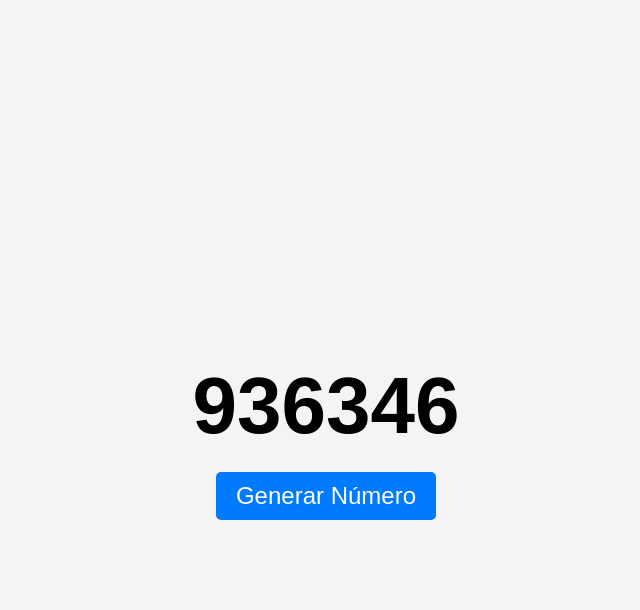
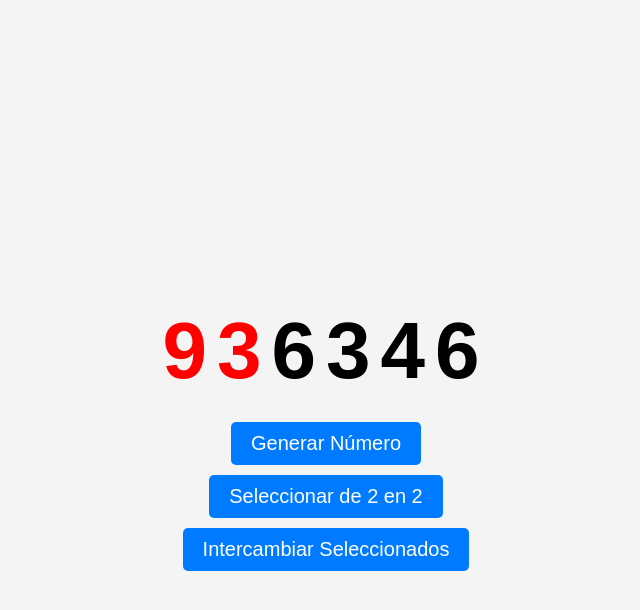
Before and after one commit to RaulClavo/bubblesort.github.io, a plain HTML site: page index.html in a window 1280 px wide. Both pictures are taken after a click on the button "Generar Número". Shown: the whole page, without its empty margins (314-954 px from the left). Drawn offline with Linux system fonts and the light colour scheme.

Commit message:
Update index.html

```diff
--- a/index.html
+++ b/index.html
@@ -19,29 +19,67 @@
             font-size: 80px;
             font-weight: bold;
             margin-bottom: 20px;
+            letter-spacing: 10px;
+        }
+        .highlight {
+            color: red;
         }
         button {
-            font-size: 24px;
+            font-size: 20px;
             padding: 10px 20px;
             border: none;
             background-color: #007bff;
             color: white;
             cursor: pointer;
             border-radius: 5px;
+            margin: 5px;
         }
         button:hover {
             background-color: #0056b3;
         }
     </style>
     <script>
+        let currentNumber = "------";
+        let selectedIndex = 0;
+
         function generateNumber() {
-            const number = Math.floor(100000 + Math.random() * 900000); // Genera un número de 6 dígitos
-            document.getElementById('number-display').innerText = number;
+            currentNumber = (Math.floor(100000 + Math.random() * 900000)).toString(); // Genera un número de 6 dígitos
+            updateDisplay();
+        }
+
+        function updateDisplay() {
+            let formattedNumber = currentNumber.split('').map((digit, index) =>
+                (index === selectedIndex || index === selectedIndex + 1) ? `<span class="highlight">${digit}</span>` : digit
+            ).join('');
+            document.getElementById('number-display').innerHTML = formattedNumber;
+        }
+
+        function selectNextPair() {
+            if (currentNumber === "------") return; // No hacer nada si no hay número generado
+
+            selectedIndex += 2;
+            if (selectedIndex >= currentNumber.length) {
+                selectedIndex = 0; // Reiniciar cuando se llega al final
+            }
+            updateDisplay();
+        }
+
+        function swapSelected() {
+            if (currentNumber === "------") return; // No hacer nada si no hay número generado
+
+            let digits = currentNumber.split('');
+            if (selectedIndex + 1 < digits.length) {
+                [digits[selectedIndex], digits[selectedIndex + 1]] = [digits[selectedIndex + 1], digits[selectedIndex]];
+                currentNumber = digits.join('');
+                updateDisplay();
+            }
         }
     </script>
 </head>
 <body>
     <p id="number-display">------</p>
     <button onclick="generateNumber()">Generar Número</button>
+    <button onclick="selectNextPair()">Seleccionar de 2 en 2</button>
+    <button onclick="swapSelected()">Intercambiar Seleccionados</button>
 </body>
 </html>
```
